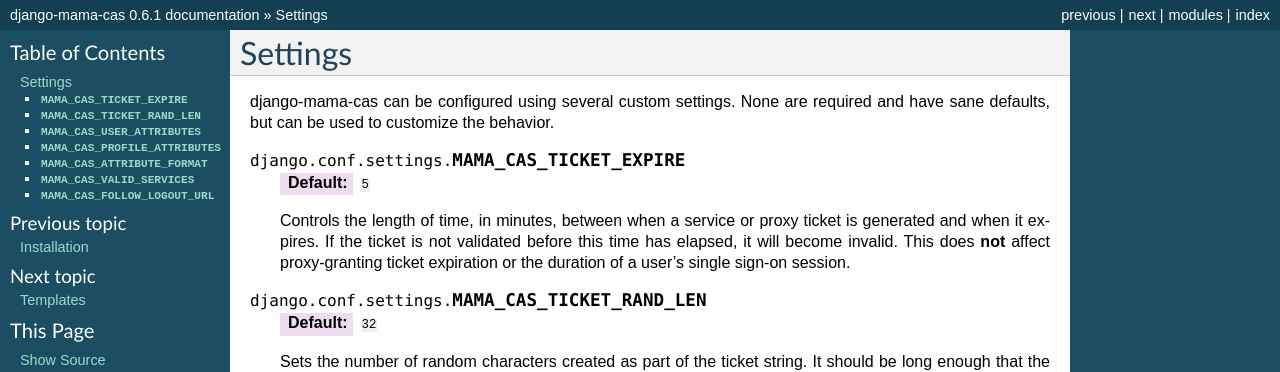
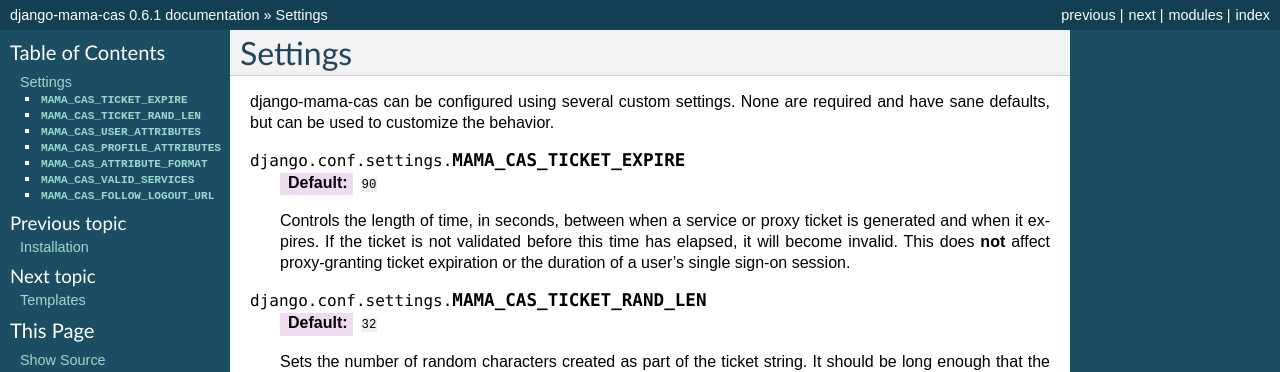
Before and after one commit to jbittel/django-mama-cas, a Sphinx documentation site: the page built from docs/settings.rst, in a window 1280 px wide. Shown: the top 372 px of the page. Built offline with Sphinx 7.4.7, drawn with Linux system fonts in a browser that asks for light colours.

Commit message:
Update docs for expiration unit of time change

```diff
--- a/docs/management-commands.rst
+++ b/docs/management-commands.rst
@@ -20,7 +20,7 @@
    Tickets created by django-mama-cas are not removed from the database at the
    moment of invalidation. Running this command will delete all invalid
    tickets from the database. Tickets are invalidated either when they expire
-   a configurable number of minutes after creation or by being consumed.
+   a configurable number of seconds after creation or by being consumed.
    Either situation means the ticket is no longer valid for future
    authentication attempts and can be safely deleted.
 
--- a/docs/settings.rst
+++ b/docs/settings.rst
@@ -10,9 +10,9 @@
 
 .. attribute:: MAMA_CAS_TICKET_EXPIRE
 
-   :default: ``5``
+   :default: ``90``
 
-   Controls the length of time, in minutes, between when a service or proxy
+   Controls the length of time, in seconds, between when a service or proxy
    ticket is generated and when it expires. If the ticket is not validated
    before this time has elapsed, it will become invalid. This does **not**
    affect proxy-granting ticket expiration or the duration of a user's single
```
